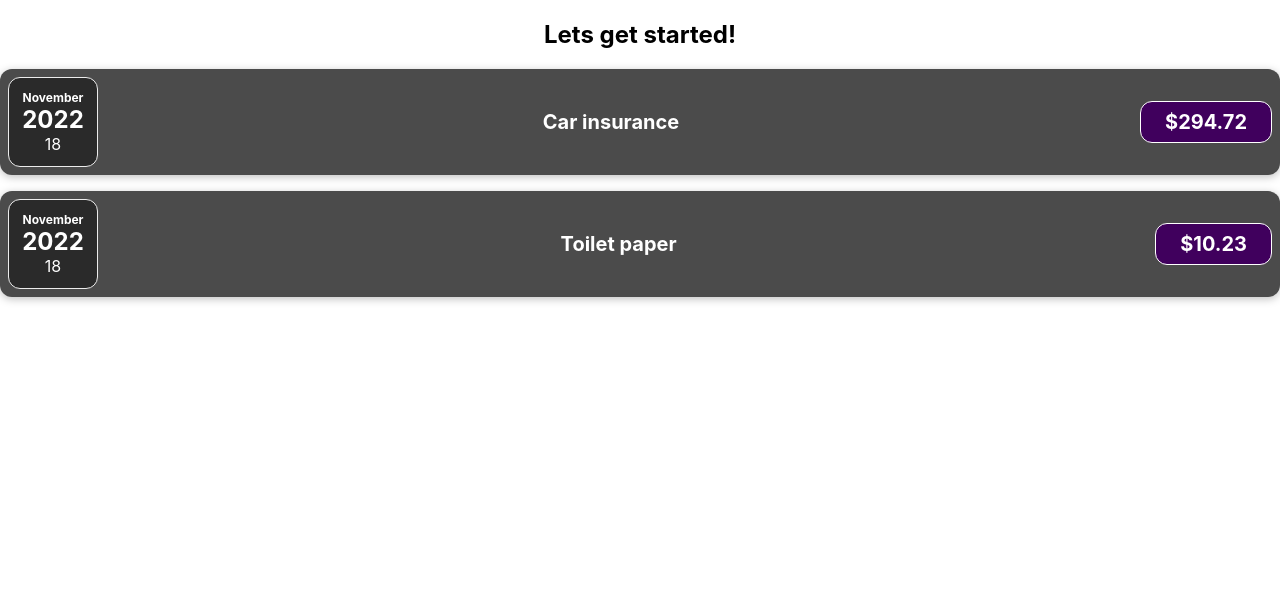
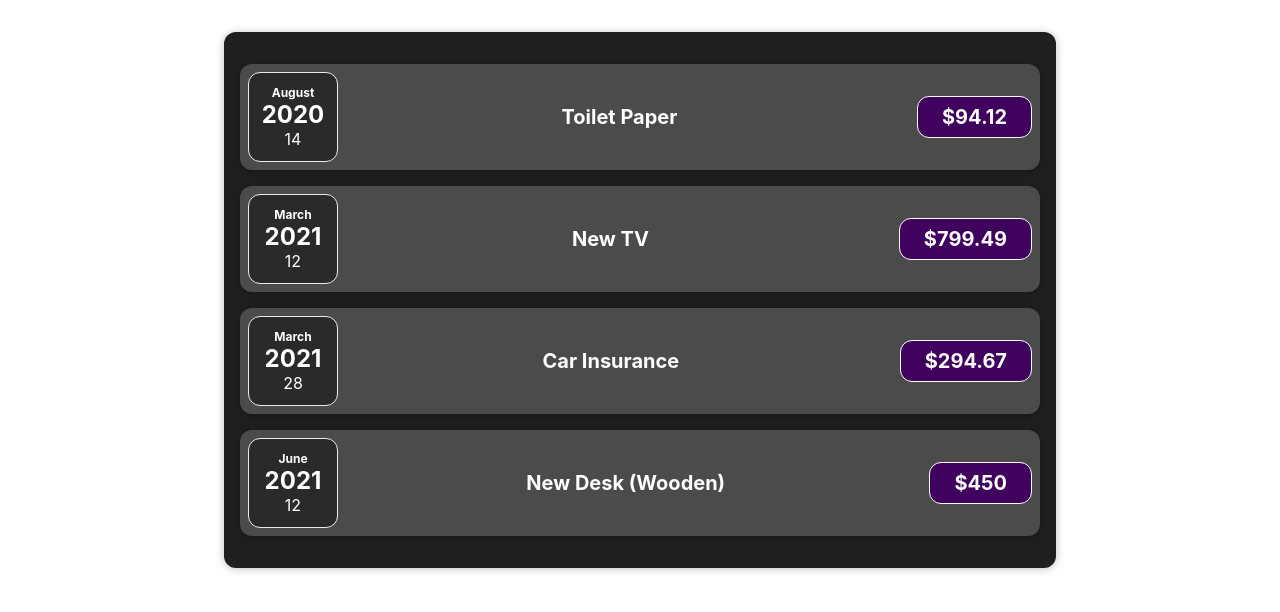
Before and after one commit to markinfante/react-complete-guide, a React (Create React App) app: page / in a window 1280 px wide. Shown: the top 612 px of the page. Built offline with nearby package versions, Linux system fonts and the light colour scheme.

Commit message:
Assignment 1

```diff
--- a/src/App.js
+++ b/src/App.js
@@ -1,19 +1,32 @@
 import "./App.css";
-import ExpenseItem from "./components/ExpenseItem";
+import Expenses from "./components/Expenses";
 
 function App() {
   // Dummy data
   const expenses = [
-    { id: 1, title: "Car insurance", amount: 294.72, date: new Date(2022, 10, 18) },
-    { id: 2, title: "Toilet paper", amount: 10.23, date: new Date(2022, 10, 18) },
-    { id: 3, title: "Tickets", amount: 294.72, date: new Date(2022, 10, 18) },
-    { id: 4, title: "Car insurance", amount: 294.72, date: new Date(2022, 10, 18) },
+    {
+      id: "e1",
+      title: "Toilet Paper",
+      amount: 94.12,
+      date: new Date(2020, 7, 14),
+    },
+    { id: "e2", title: "New TV", amount: 799.49, date: new Date(2021, 2, 12) },
+    {
+      id: "e3",
+      title: "Car Insurance",
+      amount: 294.67,
+      date: new Date(2021, 2, 28),
+    },
+    {
+      id: "e4",
+      title: "New Desk (Wooden)",
+      amount: 450,
+      date: new Date(2021, 5, 12),
+    },
   ];
   return (
     <div className="App">
-      <h2>Lets get started!</h2>
-      <ExpenseItem title={expenses[0].title} amount={expenses[0].amount} date={expenses[0].date}></ExpenseItem>
-      <ExpenseItem title={expenses[1].title} amount={expenses[1].amount} date={expenses[1].date}></ExpenseItem>
+      <Expenses expenses={expenses}></Expenses>
     </div>
   );
 }
--- /dev/null
+++ b/src/components/Expenses.css
@@ -0,0 +1,9 @@
+.expenses {
+  padding: 1rem;
+  background-color: rgb(31, 31, 31);
+  margin: 2rem auto;
+  width: 50rem;
+  max-width: 95%;
+  border-radius: 12px;
+  box-shadow: 0 1px 8px rgba(0, 0, 0, 0.25);
+}
--- /dev/null
+++ b/src/components/Expenses.js
@@ -0,0 +1,30 @@
+import ExpenseItem from "./ExpenseItem";
+import "./Expenses.css";
+function Expenses(props) {
+  return (
+    <div className="expenses">
+      <ExpenseItem
+        title={props.expenses[0].title}
+        amount={props.expenses[0].amount}
+        date={props.expenses[0].date}
+      ></ExpenseItem>
+      <ExpenseItem
+        title={props.expenses[1].title}
+        amount={props.expenses[1].amount}
+        date={props.expenses[1].date}
+      ></ExpenseItem>
+      <ExpenseItem
+        title={props.expenses[2].title}
+        amount={props.expenses[2].amount}
+        date={props.expenses[2].date}
+      ></ExpenseItem>
+      <ExpenseItem
+        title={props.expenses[3].title}
+        amount={props.expenses[3].amount}
+        date={props.expenses[3].date}
+      ></ExpenseItem>
+    </div>
+  );
+}
+
+export default Expenses;
```
